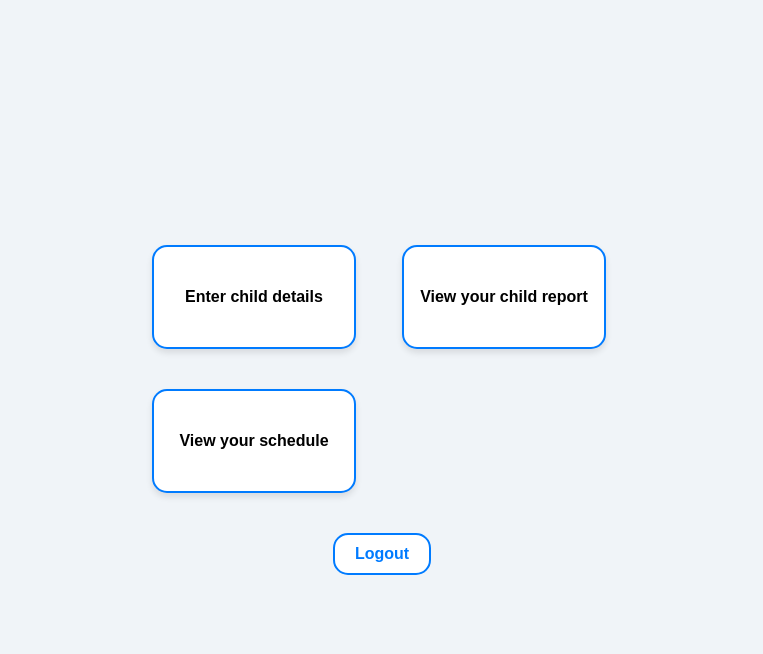
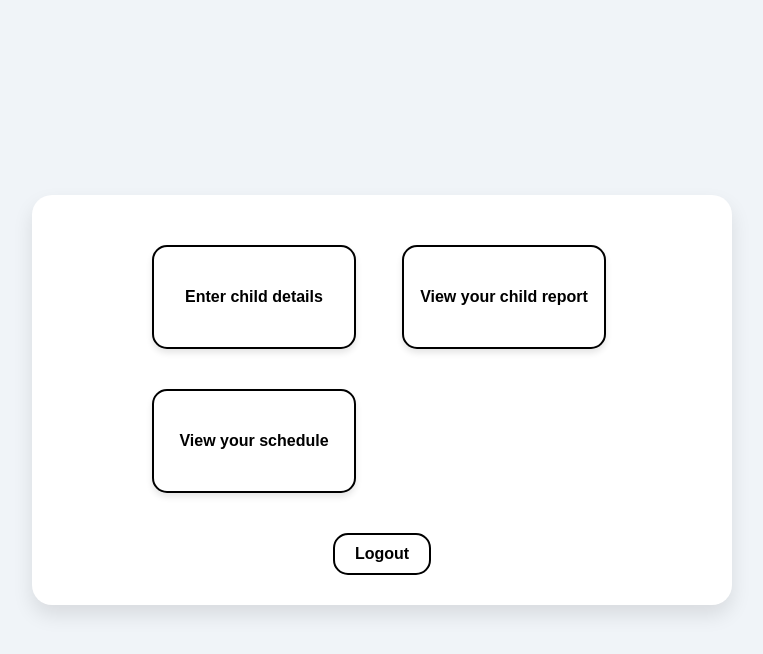
Before and after one commit to Sagarhoraa/Project-Repo, a PHP site: page /Proposal_project/parent_dashboard.php in a window 1280 px wide. Shown: the top 654 px of the page, without its empty margins (258-1021 px from the left). Run offline with PHP 8.4, Linux system fonts and the light colour scheme.

Commit message:
ok lets finallize

```diff
--- a/admin/admin_dashboard.php
+++ b/admin/admin_dashboard.php
@@ -11,7 +11,7 @@ include('../db_connect.php');
     <title>Admin Dashboard</title>
     <style>
       body {
-        font-family: "Segoe UI", Tahoma, Geneva, Verdana, sans-serif;
+        font-family:  sans-serif;
         background: linear-gradient(135deg, #e9ecef, #f8f9fa);
         margin: 0;
         padding: 0;
--- a/admin/approve_vaccines.php
+++ b/admin/approve_vaccines.php
@@ -172,7 +172,7 @@ $result = $conn->query($query);
     <title>Admin Approval - Vaccine Requests</title>
     <style>
         body {
-            font-family: Arial, sans-serif;
+            font-family: sans-serif;
             background-color: #f4f4f4;
             margin: 0;
             padding: 0;
--- a/admin/manage_vaccine_stock.php
+++ b/admin/manage_vaccine_stock.php
@@ -57,7 +57,7 @@ if ($_SERVER["REQUEST_METHOD"] == "POST") {
     <title>Manage Vaccine Stock</title>
     <style>
         body {
-            font-family: Arial, sans-serif;
+            font-family:  sans-serif;
             background-color: #f4f4f4;
             margin: 0;
             padding: 0;
--- a/admin/view_records.php
+++ b/admin/view_records.php
@@ -28,7 +28,7 @@ $result = $conn->query($sql);
     <title>View Child Records</title>
     <style>
         body {
-            font-family: "Segoe UI", Tahoma, Geneva, Verdana, sans-serif;
+            font-family:  sans-serif;
             background-color: #f0f4f8;
             margin: 0;
             padding: 0;
--- a/admin/view_schedule.php
+++ b/admin/view_schedule.php
@@ -15,7 +15,7 @@ $result = $conn->query($sql);
     <title>View Vaccine Schedule</title>
     <style>
         body {
-            font-family: Arial, sans-serif;
+            font-family: sans-serif;
             background-color: #f0f4f8;
             margin: 0;
             padding: 0;
--- a/parent/parent_dashboard.php
+++ b/parent/parent_dashboard.php
@@ -20,7 +20,7 @@
             width: 200px;
             height: 100px;
             margin: 20px;
-            border: 2px solid #007bff;
+            border: 2px solid #000;
             display: flex;
             align-items: center;
             justify-content: center;
@@ -44,8 +44,8 @@
             margin-top: 20px;
             padding: 10px 20px;
             background-color: #ffffff;
-            color: #007bff;
-            border: 2px solid #007bff;
+            color: #000;
+            border: 2px solid #000;
             font-size: 16px;
             cursor: pointer;
             font-weight: bold;
@@ -59,12 +59,21 @@
 
 
         }
+        .container {
+    display: flex;
+    flex-direction: column;
+    align-items: center;
+    background-color: #ffffff;
+    padding: 30px 50px;
+    border-radius: 20px;
+    box-shadow: 0 10px 20px rgba(0, 0, 0, 0.1);
+    max-width: 600px;
+    width: 100%;
+    margin: 20px;
+    text-align: center;
+}
 
-        .container {
-            display: flex;
-            flex-direction: column;
-            align-items: center;
-        }
+
 
         .box-container {
             display: flex;
--- a/parent/view_record.php
+++ b/parent/view_record.php
@@ -81,7 +81,7 @@ $result = $stmt->get_result();
         }
 
         th {
-            background-color: #007bff;
+            background-color:rgb(0, 166, 255);
             color: white;
             font-weight: bold;
         }
--- a/parent/view_schedule.php
+++ b/parent/view_schedule.php
@@ -85,7 +85,7 @@ $result = $stmt->get_result();
         }
 
         th {
-            background-color: #007bff;
+            background-color:rgb(0, 166, 255);
             color: white;
             font-weight: bold;
         }
```
Also changed, not shown: admin/addvaccine.php (deleted, +0 -138 lines).
